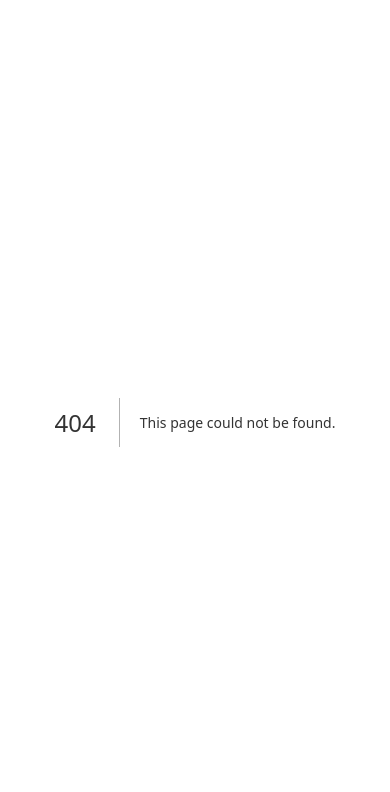
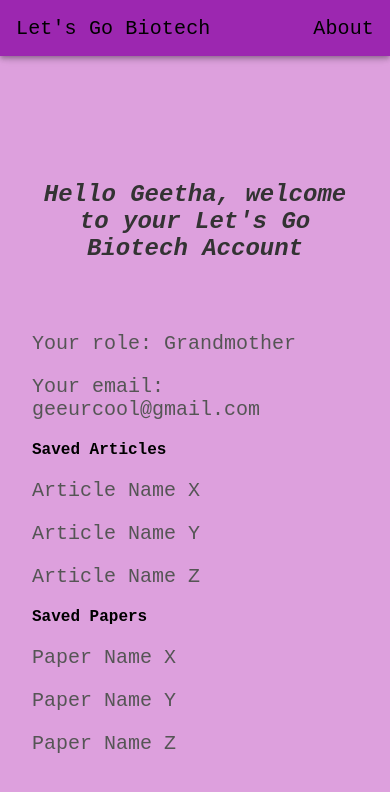
Before and after one commit to rohanrobinson/lgb, a Next.js app: page /user-profile in a window 390 px wide. Before the commit this address had no page. Shown: the top 792 px of the page. Built offline with nearby package versions, Linux system fonts and the light colour scheme.

Commit message:
begining of hamburger menu and user profile page!

```diff
--- /dev/null
+++ b/src/pages/user-profile.js
@@ -0,0 +1,104 @@
+// User Profile Page
+
+import Head from 'next/head';
+import styles from '../styles/Home.module.css';
+import { Box, AppBar, Toolbar, Button, Typography} from '@mui/material';
+import { useState, useEffect } from 'react';
+import { useRouter } from 'next/router';
+
+
+export default function UserProfile() {
+
+    const router = useRouter();
+
+    const [name, setName] = useState('Geetha');
+    const [role, setRole] = useState('Grandmother');
+    const [email, setEmail] = useState('geeurcool@gmail.com');
+    const [savedArticles, setSavedArticles] = useState([]);
+    const [savedPapers, setSavedPapers] = useState([]);
+    const [showMenu, setShowMenu] = useState(false);
+
+
+    const goHome = () => {
+        router.push('/');
+    }
+
+    const menuToggle = () => {
+        setShowMenu(!showMenu);
+      };
+
+    const menuOptions = () => {
+        return (
+            <div>
+                <li>About</li>
+                <li>Sign Up</li>
+                <li>Login</li>
+            </div>
+        )
+    }
+
+    const goToAboutUsPage = () => {
+        router.push('/about-us');
+    }
+
+
+    return (
+            <Box sx={{
+              display: 'flex',
+              flexDirection: 'column',
+              alignItems: 'center',
+              justifyContent: 'center',
+              height: '100vh',
+              gap: 3,
+              p: 3,
+            }}>
+                <Head>
+                  <title>Let's Go Biotech - User Profile Page</title>
+                  <meta name="description" content="created by Rohan Cain Robinson" />
+                </Head>
+                        <AppBar position="fixed" color="secondary">
+                        <Toolbar>
+                            <Typography variant="h6" component="div" sx={{ flexGrow: 1 }} className={styles.cursorPointer} onClick={goHome}>
+                            <span className={styles.navBarText}>Let's Go Biotech</span>
+                            </Typography>
+
+                            <Typography variant="h6" component="div" sx={{ flexGrow: 0 }} className={styles.cursorPointer} onClick={goToAboutUsPage}>
+                            <span className={styles.navBarText}>About</span>
+                            </Typography>
+                        </Toolbar>
+                        </AppBar>
+
+                            <Box sx={{
+                            display: 'flex',
+                            flexDirection: 'column',
+                            alignItems: 'center',
+                            justifyContent: 'center',
+                            gap: 1,
+                            mt: 4,
+                            }}>
+
+                                <div>
+                                    <b><span><i><h2>Hello { name }, welcome to your Let's Go Biotech Account</h2></i></span></b>
+                                </div><br />
+
+                                <div>
+                                    <p>Your role: { role }</p>
+                                    <p>Your email: { email }</p>
+
+
+                                    { showMenu }
+
+                                    <div>
+                                        <b>Saved Articles</b>
+                                        <p>Article Name X</p>  <p>Article Name Y</p>   <p>Article Name Z</p>
+                                    </div>
+
+                                    <div>
+                                        <b>Saved Papers</b>
+                                        <p>Paper Name X</p>  <p>Paper Name Y</p>   <p>Paper Name Z</p>
+                                    </div>
+                                </div>
+                            </Box>
+            </Box>
+        );
+    }
--- a/src/styles/Home.module.css
+++ b/src/styles/Home.module.css
@@ -22,6 +22,12 @@
     .headers {
       margin-top: 400px;
     }
+
+    .menuItems {
+      margin-top: 100px;
+      margin-left: 600px;
+   }
+
   }
 
   .coolPaper, .coolArticle {
@@ -63,3 +69,17 @@
     text-decoration: none;
     color: white;
    }
+
+
+   .navBarText {
+    color: black;
+    font-family: 'Courier New', Courier, monospace;
+   }
+
+   .navBarText:hover {
+    cursor: pointer;
+   }
+
+   .menuItems {
+      margin-left: 600px;
+   }
```
Also changed, not shown: src/pages/index.js (+39 -10 lines), src/pages/sign-up.js (+10 -4 lines).
